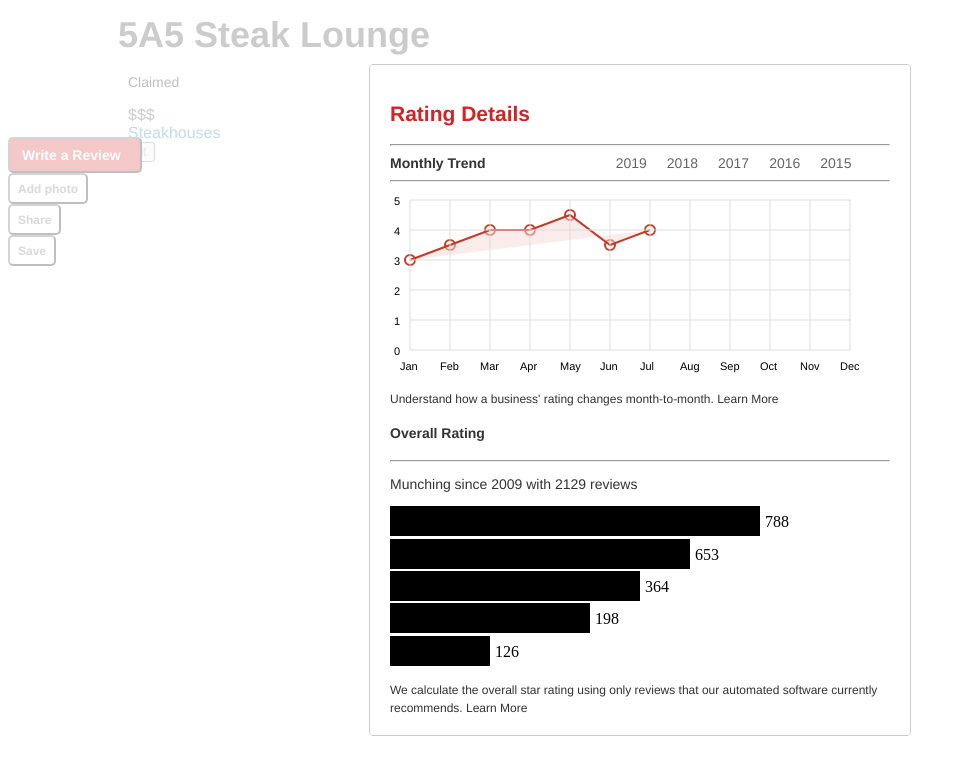
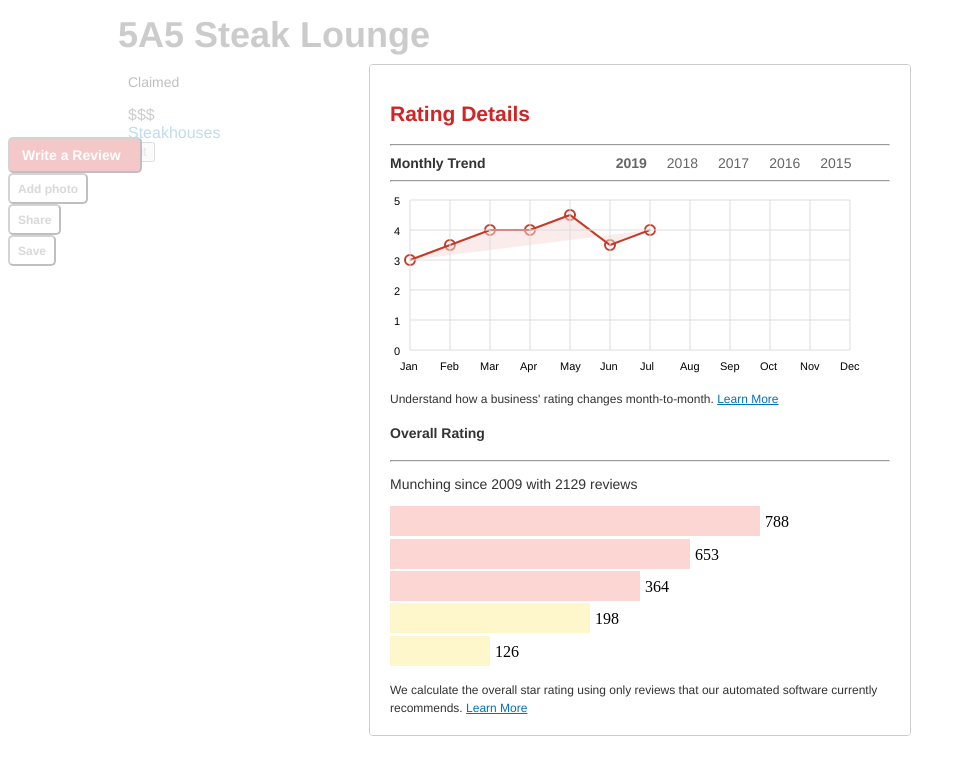
Before and after one commit to the-munch/header, a React app: page / in a window 1280 px wide. Both pictures are taken after a click on the button "Details". Shown: the top 774 px of the page, without its empty margins (0-966 px from the left). Built offline with nearby package versions, Linux system fonts and the light colour scheme; the HTML template or start-up script is replaced by a standard one.

Commit message:
added addtional css bolding to trend years. also added link coloring.

```diff
--- a/client/src/components/Details.jsx
+++ b/client/src/components/Details.jsx
@@ -66,6 +66,35 @@
   font-size: 12px;
 `;
 
+const FiveStarBar = styled.rect`
+  fill: #FCD6D3;
+`;
+
+const FourStarBar = styled.rect`
+  fill: #FCD6D3;
+`;
+
+const ThreeStarBar = styled.rect`
+  fill: #FCD6D3;
+`;
+
+const TwoStarBar = styled.rect`
+  fill: #FFF7CC;
+`;
+
+const OneStarBar = styled.rect`
+  fill: #FFF7CC;
+`;
+
+const Link = styled.a`
+  color: #0073bb;
+  text-decoration: underline;
+  &:hover {
+    cursor: pointer;
+  }
+`;
+
+
 const detailsStyle = {
   content: {
     top: '50%',
@@ -94,6 +123,12 @@
   padding: 10,
   height: 30,
 };
+
+const yearSelected = {
+  padding: 10,
+  height: 30,
+  fontWeight: 'bold',
+}
 
 const xAxis = {
   jan: '20',
@@ -176,6 +211,9 @@
   handleClick(e) {
     const classname = e.target.className.split(' ')[0];
     const state = Object.assign({}, this.state);
+    for (var key in state) {
+      state[key] = false;
+    }
     if (classname === 'current-year') {
       state.currentYearClicked = !state.currentYearClicked;
       if (state.currentYearClicked) {
@@ -219,9 +257,9 @@
               <div className="month-trend" style={monthlyTrendStyle}>
                 <MonthTrendTitle>Monthly Trend</MonthTrendTitle>
                 <div style={yearContainer}>
-                  <YearsTitle onClick={this.handleClick} onMouseOver={this.toggleState} onMouseOut={this.toggleState} id={this.state.currentYearToggled.toString()} className="current-year" style={yearStyle}>2019</YearsTitle>
-                  <YearsTitle onClick={this.handleClick} onMouseOver={this.toggleState} onMouseOut={this.toggleState} id={this.state.lastYearToggled.toString()} className="last-year" style={yearStyle}>2018</YearsTitle>
-                  <YearsTitle onClick={this.handleClick} onMouseOver={this.toggleState} onMouseOut={this.toggleState} id={this.state.twoYearsAgoToggled.toString()} className="two-years-ago" style={yearStyle}>2017</YearsTitle>
+                  <YearsTitle onClick={this.handleClick} onMouseOver={this.toggleState} onMouseOut={this.toggleState} id={this.state.currentYearToggled.toString()} className="current-year" style={this.state.currentYearClicked ? yearSelected : yearStyle}>2019</YearsTitle>
+                  <YearsTitle onClick={this.handleClick} onMouseOver={this.toggleState} onMouseOut={this.toggleState} id={this.state.lastYearToggled.toString()} className="last-year" style={this.state.lastYearClicked ? yearSelected : yearStyle}>2018</YearsTitle>
+                  <YearsTitle onClick={this.handleClick} onMouseOver={this.toggleState} onMouseOut={this.toggleState} id={this.state.twoYearsAgoToggled.toString()} className="two-years-ago" style={this.state.twoYearsAgoClicked ? yearSelected : yearStyle}>2017</YearsTitle>
                   <YearsTitle onClick={this.handleClick} onMouseOver={this.toggleState} onMouseOut={this.toggleState} id={this.state.threeYearsAgoToggled.toString()} className="three-years-ago" style={yearStyle}>2016</YearsTitle>
                   <YearsTitle onClick={this.handleClick} onMouseOver={this.toggleState} onMouseOut={this.toggleState} id={this.state.fourYearsAgoToggled.toString()} className="four-years-ago" style={yearStyle}>2015</YearsTitle>
                 </div>
@@ -287,7 +325,7 @@
                   </svg>
                 </div>
               </div>
-              <DetailsMonthlyChanges>Understand how a business' rating changes month-to-month. Learn More</DetailsMonthlyChanges>
+              <DetailsMonthlyChanges>Understand how a business' rating changes month-to-month. <Link>Learn More</Link> </DetailsMonthlyChanges>
             </div>
             <OverallRatingTitle>Overall Rating</OverallRatingTitle>
             <hr/>
@@ -296,28 +334,28 @@
               <svg className="chart" width="470" height="170" role="img">
                 <title className="title">star bar chart</title>
                 <g className="bar-star-5">
-                  <rect width="370" height="30"></rect>
+                  <FiveStarBar width="370" height="30"></FiveStarBar>
                   <text x="375" y="15" dy=".35em">788</text>
                 </g>
                 <g className="bar-star-4">
-                  <rect width="300" height="30" y="33"></rect>
+                  <FourStarBar width="300" height="30" y="33"></FourStarBar>
                   <text x="305" y="48" dy=".35em">653</text>
                 </g>
                 <g className="bar-star-3">
-                  <rect width="250" height="30" y="65"></rect>
+                  <ThreeStarBar width="250" height="30" y="65"></ThreeStarBar>
                   <text x="255" y="80" dy=".35em">364</text>
                 </g>
                 <g className="bar-star-2">
-                  <rect width="200" height="30" y="97"></rect>
+                  <TwoStarBar width="200" height="30" y="97"></TwoStarBar>
                   <text x="205" y="112" dy=".35em">198</text>
                 </g>
                 <g className="bar-star-1">
-                  <rect width="100" height="30" y="130"></rect>
+                  <OneStarBar width="100" height="30" y="130"></OneStarBar>
                   <text x="105" y="145" dy=".35em">126</text>
                 </g>
               </svg>
             </div>
-            <DetailsFooter>We calculate the overall star rating using only reviews that our automated software currently recommends. Learn More</DetailsFooter>
+            <DetailsFooter>We calculate the overall star rating using only reviews that our automated software currently recommends. <Link>Learn More</Link></DetailsFooter>
           </div>
         </Modal>
       </div>
```
